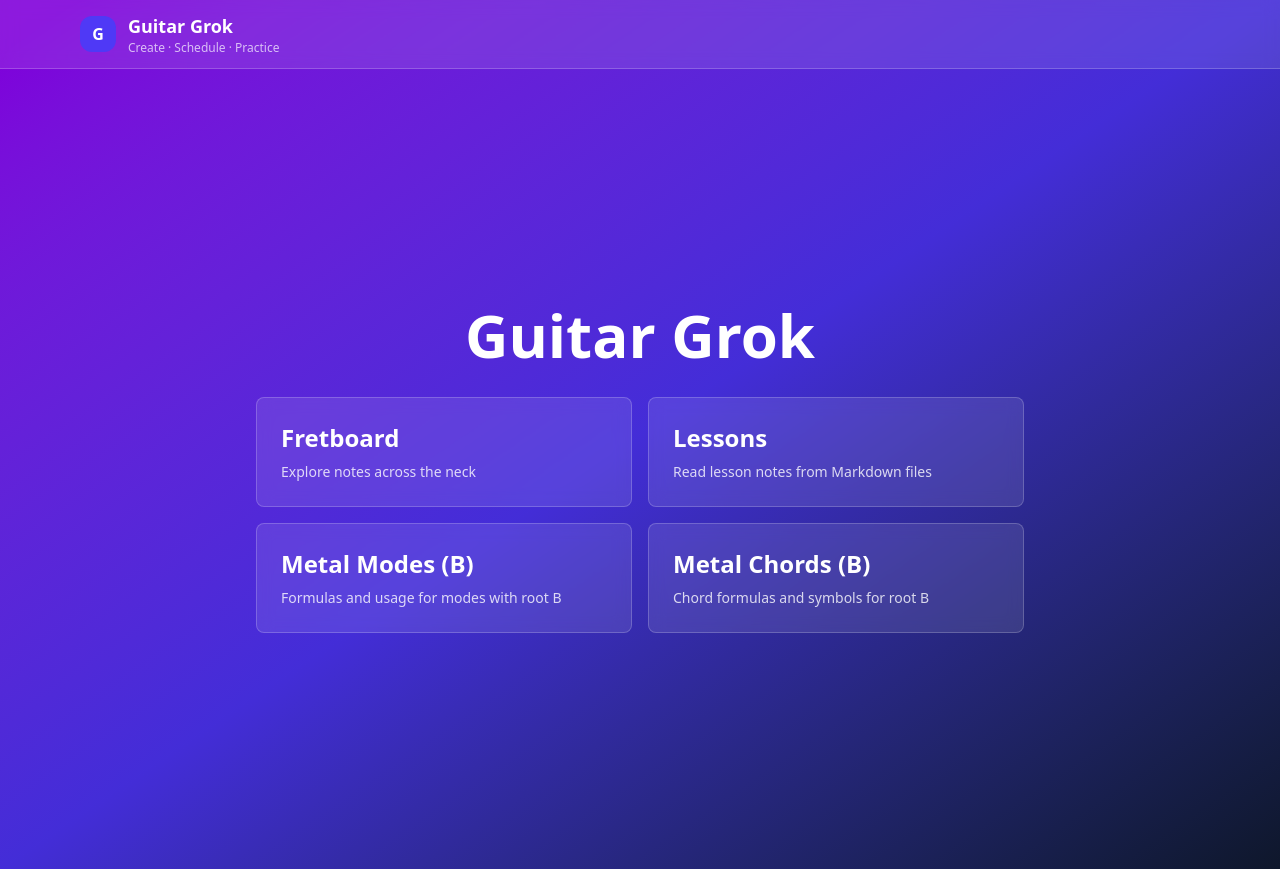
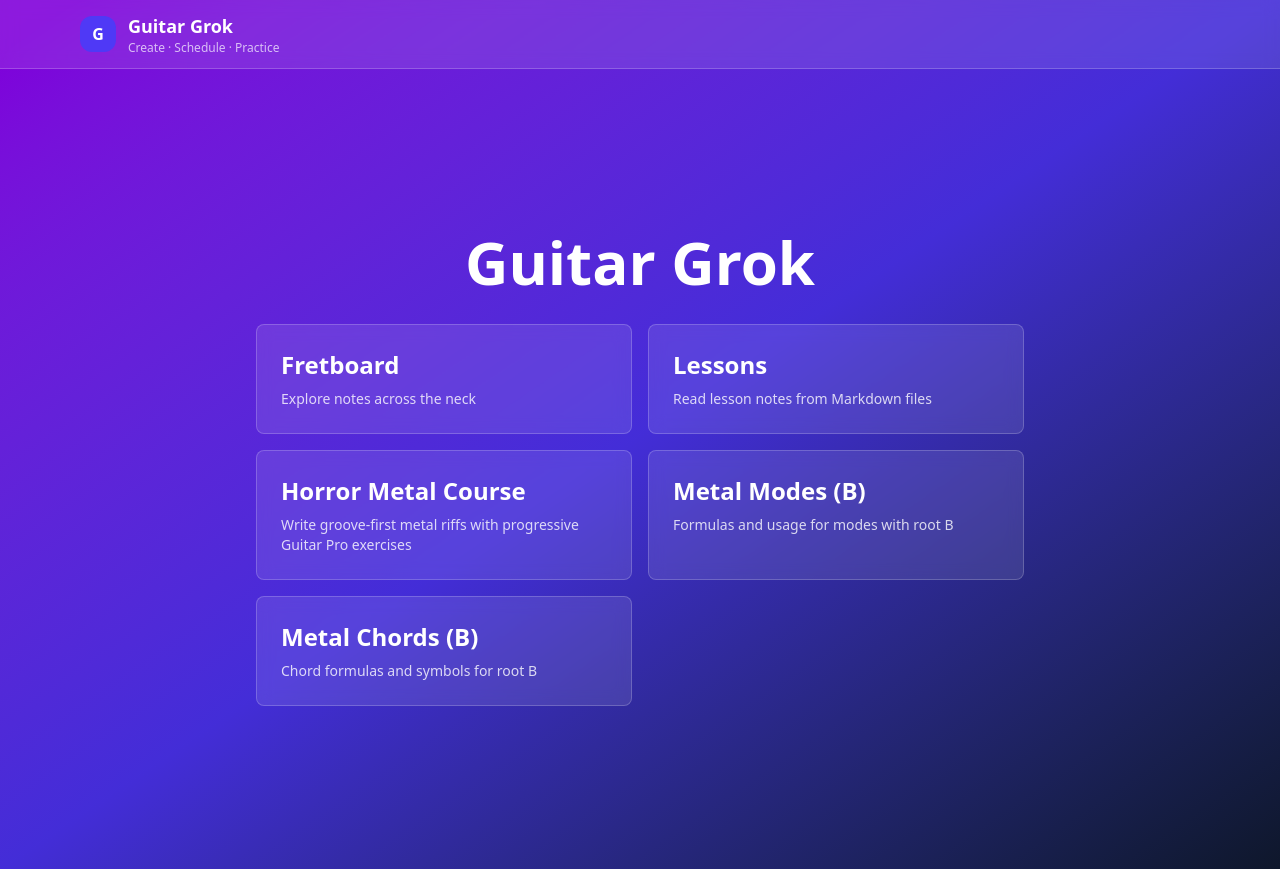
Before and after one commit to stesel/guitar-grok, a Next.js app: page / in a window 1280 px wide. Built offline with nearby package versions, Linux system fonts and the light colour scheme.

Commit message:
Link horror metal course from home

```diff
--- a/app/page.tsx
+++ b/app/page.tsx
@@ -9,6 +9,11 @@ interface HomeLink {
 const links: HomeLink[] = [
   { href: "/fretboard", title: "Fretboard", description: "Explore notes across the neck" },
   { href: "/lessons", title: "Lessons", description: "Read lesson notes from Markdown files" },
+  {
+    href: "/horror-metal",
+    title: "Horror Metal Course",
+    description: "Write groove-first metal riffs with progressive Guitar Pro exercises",
+  },
   {
     href: "/metal-modes/root-b",
     title: "Metal Modes (B)",
```
